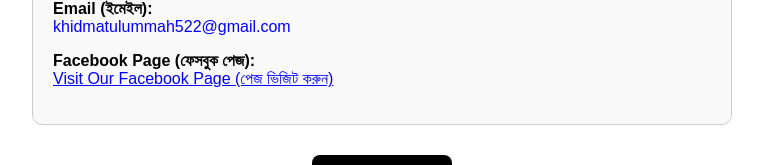
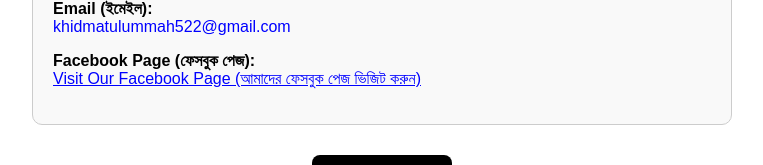
Before and after one commit to Milu-BD/crowdfunding-site, a Next.js app: page / in a window 1280 px wide. Shown: the part 3043-3208 px from the top of the page, without its empty margins (258-1021 px from the left). Built offline with nearby package versions, Linux system fonts and the light colour scheme; no server answers; the database is empty.

Commit message:
Update page.js

```diff
--- a/app/page.js
+++ b/app/page.js
@@ -658,7 +658,7 @@
               wordBreak: "break-word",
             }}
           >
-            Visit Our Facebook Page (পেজ ভিজিট করুন)
+            Visit Our Facebook Page (আমাদের ফেসবুক পেজ ভিজিট করুন)
           </a>
         </p>
 
```
